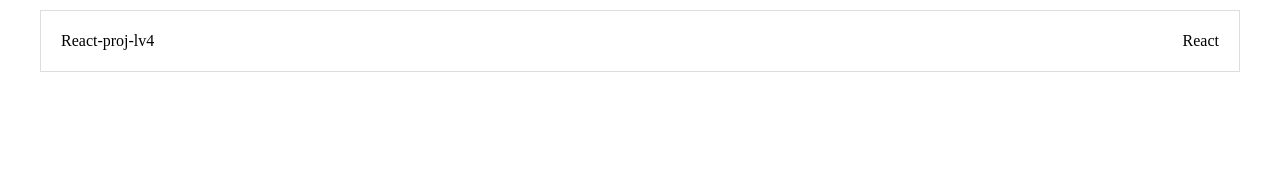
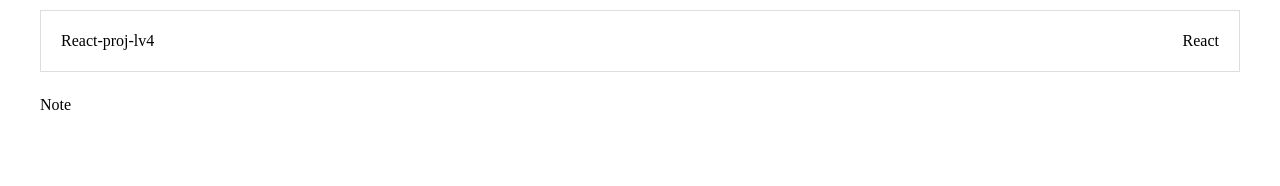
Before and after one commit to JellyKingdom/react-prac-todoList-lv4, a React (Create React App) app: page /notes/1 in a window 1280 px wide. Shown: the top 186 px of the page. Built offline with nearby package versions, Linux system fonts and the light colour scheme.

Commit message:
add detail base

```diff
--- a/src/features/notes/components/List.jsx
+++ b/src/features/notes/components/List.jsx
@@ -1,6 +1,7 @@
 import React, { useEffect, useState } from "react";
-import { useNavigate } from "react-router-dom";
+import { useNavigate, Link } from "react-router-dom";
 import axios from "axios";
+
 
 
 function List() {
@@ -35,7 +36,10 @@ function List() {
                 notes?.map((item) => {
                     return (
                         <div key={item.id}>
+                            <Link to={`notes/${item.id}`}>
                             {item.id} : {item.title}
+                            </Link>
+
                             &nbsp;
                             <button onClick={()=>{onDeleteButtonHandler(item.id)}}>삭제</button>
                         </div>
--- /dev/null
+++ b/src/pages/Note.jsx
@@ -0,0 +1,14 @@
+import React from 'react'
+import { useParams } from 'react-router-dom'
+
+function Note() {
+
+  const { id } = useParams();
+  console.log(id);  //param의 id가 찍힘
+
+  return (
+    <div>Note</div>
+  )
+}
+
+export default Note
--- a/src/shared/Router.js
+++ b/src/shared/Router.js
@@ -2,6 +2,7 @@ import React from "react";
 import { BrowserRouter, Route, Routes } from "react-router-dom";
 import AddNotes from "../pages/AddNotes";
 import Home from "../pages/Home";
+import Note from "../pages/Note";
 
 const Router = () => {
     return(
@@ -9,6 +10,7 @@ const Router = () => {
             <Routes>
                 <Route path="/" element={<Home />}/>
                 <Route path="/notes/add" element={<AddNotes/>}/>
+                <Route path="/notes/:id" element={<Note />}/>
             </Routes>
         </BrowserRouter>
     );
```
